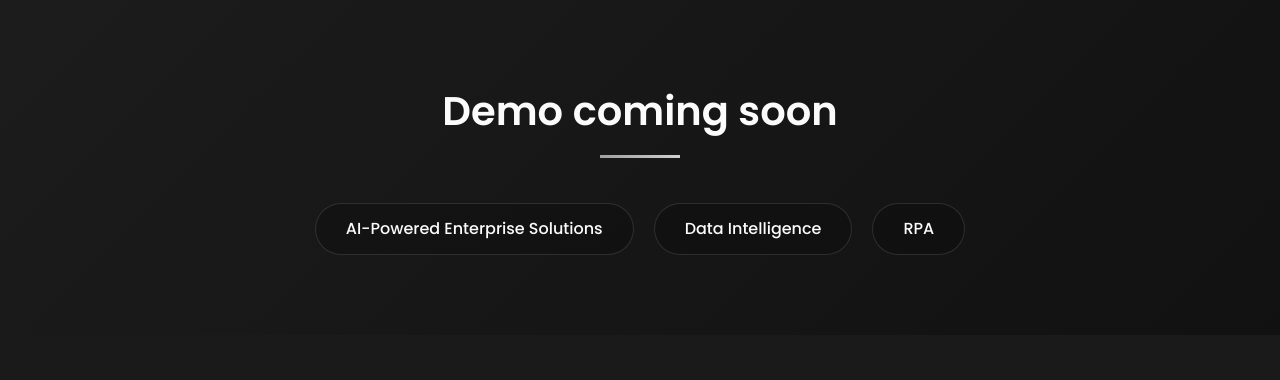
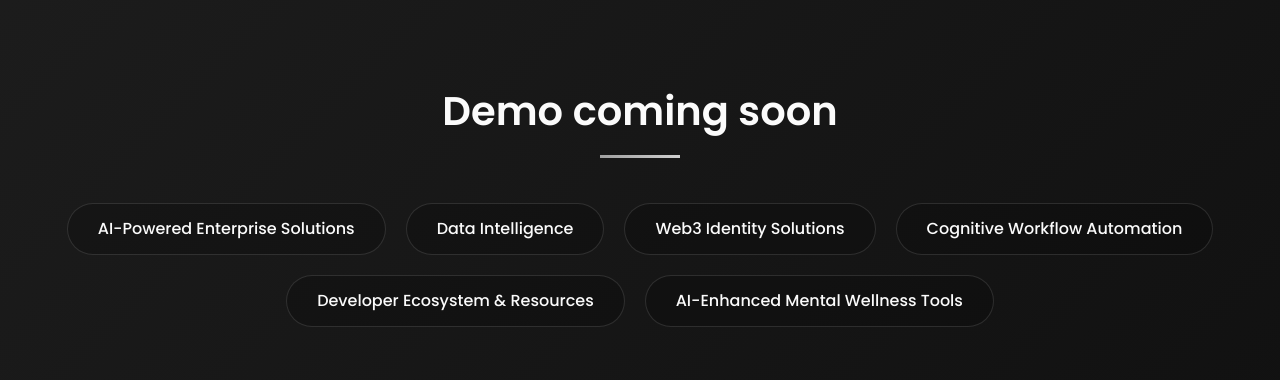
Before and after one commit to vickyoopy/synapticore_website, a website: page index.html in a window 1280 px wide. Shown: the part 3233-3613 px from the top of the page. Drawn offline with Linux system fonts and the light colour scheme; a web font is replaced by a local one.

Commit message:
更新网站favicon和样式

```diff
--- a/index.html
+++ b/index.html
@@ -1130,7 +1130,10 @@
             <div class="tags-container">
                 <div class="tag">AI-Powered Enterprise Solutions</div>
                 <div class="tag">Data Intelligence</div>
-                <div class="tag">RPA</div>
+                <div class="tag">Web3 Identity Solutions</div>
+                <div class="tag">Cognitive Workflow Automation</div>
+                <div class="tag">Developer Ecosystem & Resources</div>
+                <div class="tag">AI-Enhanced Mental Wellness Tools</div>
             </div>
         </div>
     </section>
```
